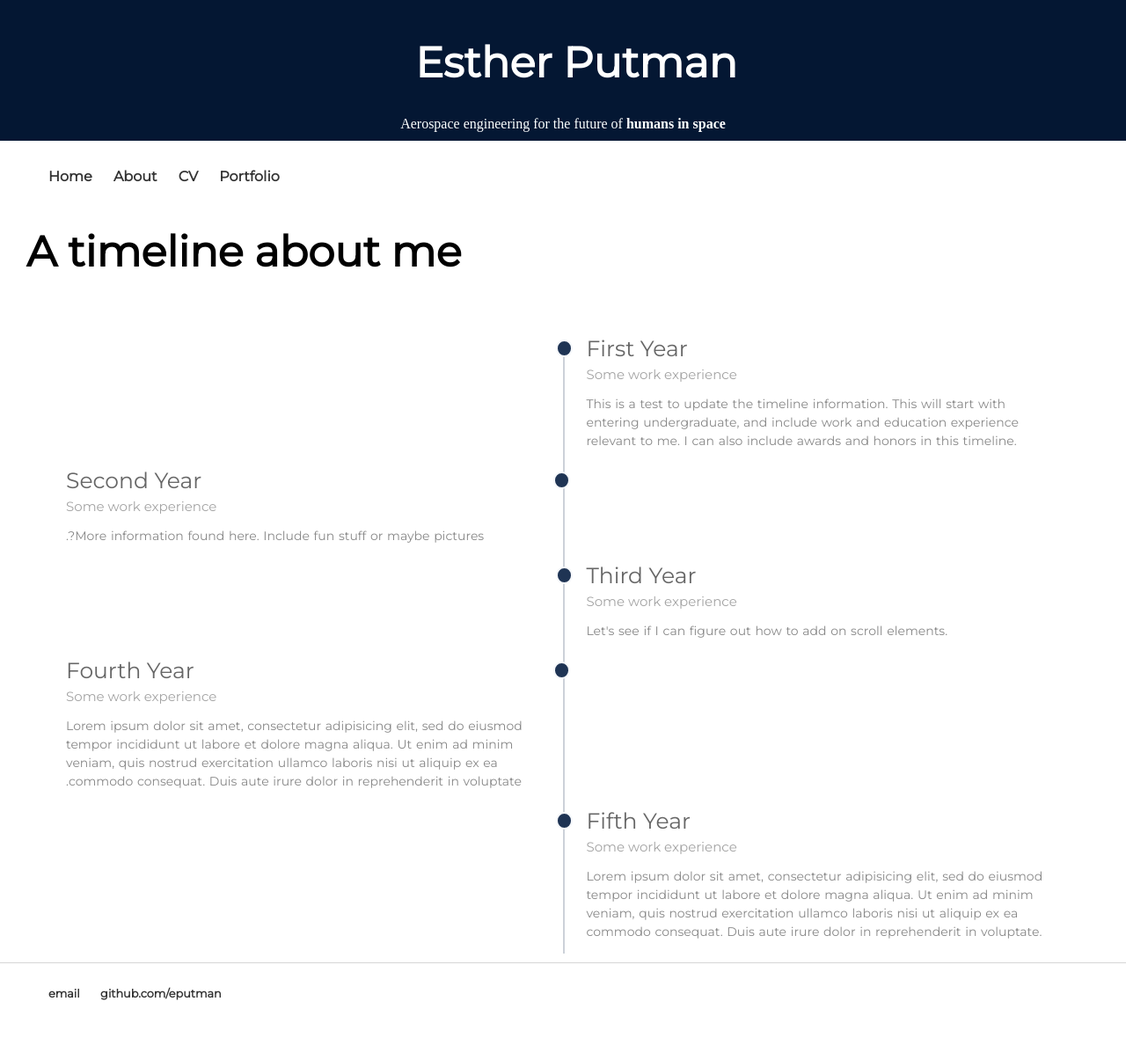
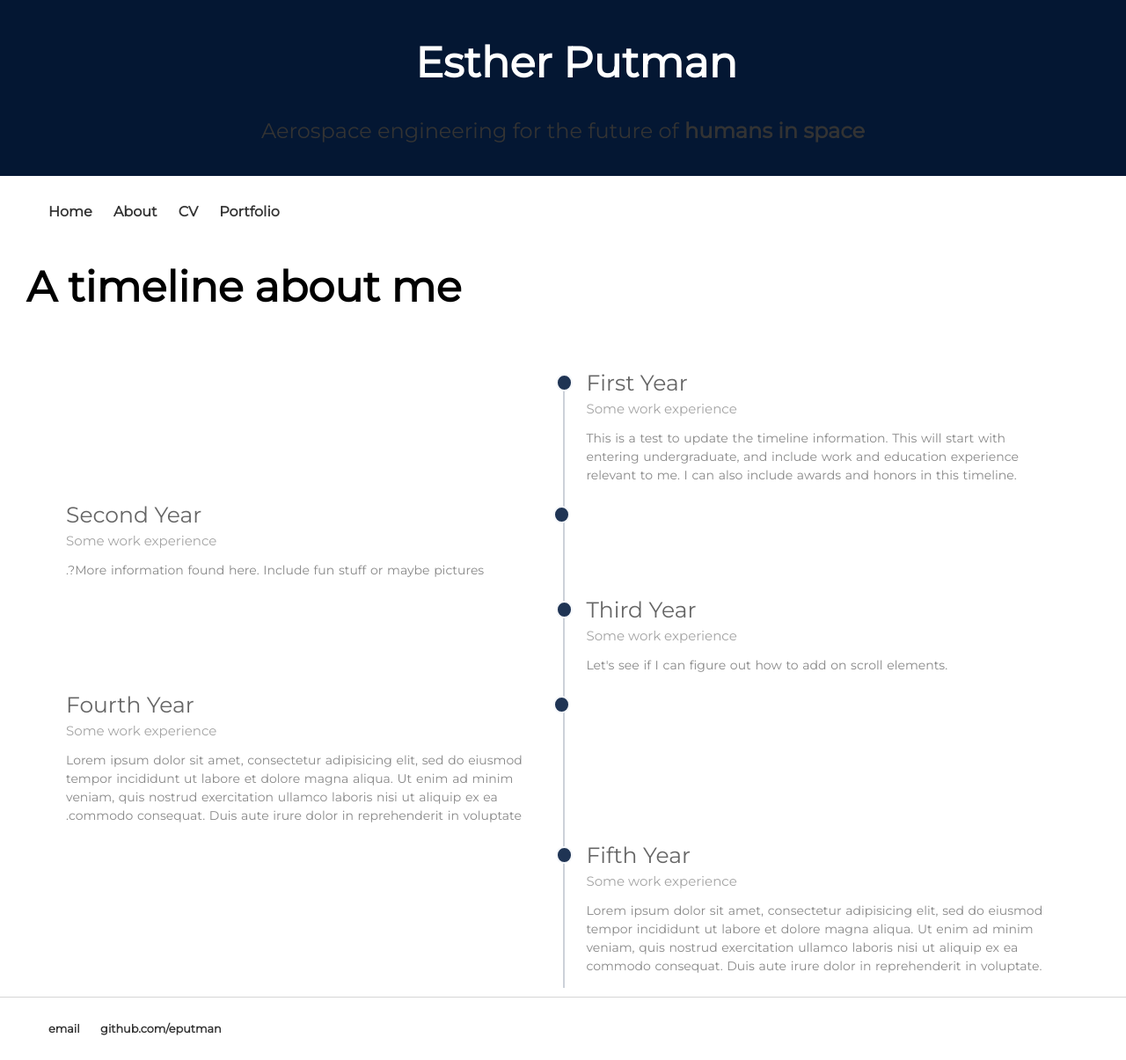
Before and after one commit to eputman/eputman.github.io, a Jekyll site: the page built from about/index.html, in a window 1280 px wide. Shown: the whole page at 88% size. Built offline with Jekyll 4.4.1, drawn with Linux system fonts in a browser that asks for light colours; before the commit the page ends 1165 px from its top, so only the background shows below that.

Commit message:
Update about.html

```diff
--- a/_layouts/about.html
+++ b/_layouts/about.html
@@ -13,7 +13,7 @@
 			<!-- Header -->
 			<div class="header">
 			  <h1>Esther Putman</h1>
-			  <p2>Aerospace engineering for the future of <b>humans in space</b></p2>
+			  <p style:"color: #5c7191;">Aerospace engineering for the future of <b>humans in space</b></p2>
 			</div>
 
 			<nav>
```
